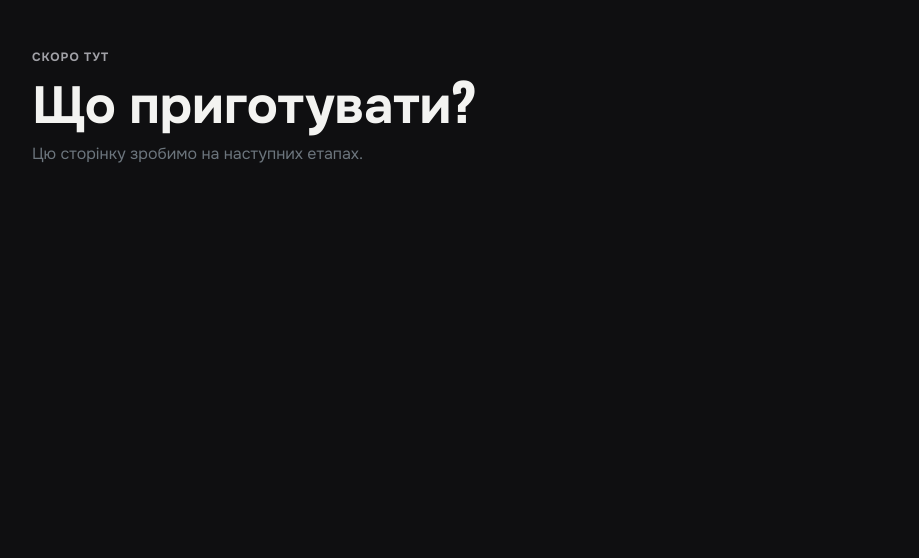
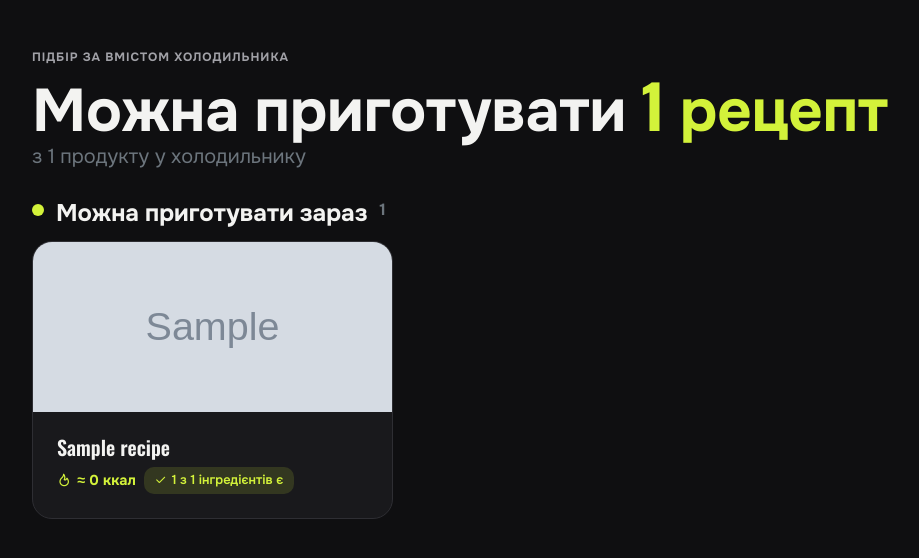
Before and after one commit to GreedyClark/Fridge_Recipe_App, a Django app: page /recipes/what-can-i-cook/ in a window 1280 px wide. Shown: the part 72-630 px from the top of the page, without its empty margins (50-969 px from the left). Run offline with Django 5.2, Linux system fonts and the light colour scheme; a user stored in the database is signed in; tables that the repository leaves empty hold one stand-in row (values such as "Sample post"); grey boxes marked "Sample" are stand-in pictures; parts of the project's set-up code (start-up, migrations or seed data) failed here and were passed over.

Commit message:
Add what can I cook page with missing products chips

```diff
--- a/recipes/services.py
+++ b/recipes/services.py
@@ -99,3 +99,28 @@ def write_off(user, product, quantity):
             item.delete()
         else:
             item.save(update_fields=["quantity"])
+
+
+
+@dataclass
+class MissingProduct:
+    product: object
+    available: float
+    shortage: float = 0
+    unlocks: int = 0
+
+
+def missing_products(matches, limit=10):
+    found = {}
+    for match in matches:
+        lacking = match.lacking
+        for ingredient in lacking:
+            item = found.setdefault(
+                ingredient.product.pk,
+                MissingProduct(product=ingredient.product, available=ingredient.available),
+            )
+            item.shortage = max(item.shortage, ingredient.shortage)
+            if len(lacking) == 1:
+                item.unlocks += 1
+    items = sorted(found.values(), key=lambda item: (-item.unlocks, item.product.name))
+    return items[:limit]
--- a/recipes/urls.py
+++ b/recipes/urls.py
@@ -10,10 +10,6 @@ urlpatterns = [
     path("", views.RecipeListView.as_view(), name="list"),
     path("<int:pk>/", views.RecipeDetailView.as_view(), name="detail"),
     path("<int:pk>/cook/", views.CookRecipeView.as_view(), name="cook"),
-    path(
-        "what-can-i-cook/",
-        ComingSoonView.as_view(extra_context={"page_title": "Що приготувати?"}),
-        name="what_can_i_cook",
-    ),
+    path("what-can-i-cook/", views.WhatCanICookView.as_view(), name="what_can_i_cook"),
     path("log/", ComingSoonView.as_view(extra_context={"page_title": "Журнал"}), name="log"),
 ]
--- a/recipes/views.py
+++ b/recipes/views.py
@@ -5,8 +5,19 @@ from django.shortcuts import get_object_or_404, redirect
 from django.views import View
 from django.views.generic import DetailView, TemplateView
 
+from fridge.models import FridgeItem
+
 from .models import CookingLog, Recipe
-from .services import ALMOST, READY, fridge_stock, match_recipe, match_recipes, write_off
+from .services import (
+    ALMOST,
+    MISSING,
+    READY,
+    fridge_stock,
+    match_recipe,
+    match_recipes,
+    missing_products,
+    write_off,
+)
 
 LIGHT_CALORIES = 500
 
@@ -62,6 +73,22 @@ class RecipeListView(LoginRequiredMixin, TemplateView):
         return context
 
 
+class WhatCanICookView(LoginRequiredMixin, TemplateView):
+    template_name = "recipes/what_can_i_cook.html"
+
+    def get_context_data(self, **kwargs):
+        context = super().get_context_data(**kwargs)
+        matches = match_recipes(self.request.user)
+        context["ready"] = [match for match in matches if match.status == READY]
+        context["almost"] = [match for match in matches if match.status == ALMOST]
+        context["missing"] = [match for match in matches if match.status == MISSING]
+        context["missing_products"] = missing_products(matches)
+        context["product_count"] = (
+            FridgeItem.objects.filter(user=self.request.user).values("product").distinct().count()
+        )
+        return context
+
+
 class RecipeDetailView(LoginRequiredMixin, DetailView):
     template_name = "recipes/recipe_detail.html"
     queryset = Recipe.objects.prefetch_related("ingredients__product")
--- a/static/css/style.css
+++ b/static/css/style.css
@@ -772,3 +772,51 @@ h1, h2, h3, .display-num {
         min-width: 6rem;
     }
 }
+.cook-title {
+    font-size: clamp(2.25rem, 6vw, 3.75rem);
+    line-height: 1;
+    margin: .5rem 0 0;
+}
+
+.section-heading {
+    display: flex;
+    align-items: center;
+    gap: .75rem;
+    margin-bottom: 1rem;
+}
+
+.section-heading h2 {
+    font-size: 1.5rem;
+    margin: 0;
+}
+
+.dot {
+    width: 12px;
+    height: 12px;
+    border-radius: 50%;
+    flex-shrink: 0;
+}
+
+.dot-ok {
+    background: var(--fr-accent);
+}
+
+.dot-warn {
+    background: var(--fr-warn);
+}
+
+.dot-danger {
+    background: var(--fr-danger);
+}
+
+.lacking-box {
+    background: rgba(245, 190, 85, .12);
+    color: var(--fr-warn);
+    border-radius: 12px;
+    padding: .75rem .875rem;
+    font-size: .9rem;
+}
+
+.recipe-card-photo-sm {
+    height: 110px;
+}
--- /dev/null
+++ b/templates/recipes/what_can_i_cook.html
@@ -0,0 +1,131 @@
+{% extends "base.html" %}
+{% load recipe_extras %}
+
+{% block title %}Що приготувати? · Fridge Recipe{% endblock %}
+
+{% block content %}
+<div class="mb-4">
+    <div class="page-label">Підбір за вмістом холодильника</div>
+    {% with count=ready|length %}
+        <h1 class="cook-title">Можна приготувати <span class="text-accent">{{ count }} {{ count|uk_plural:"рецепт,рецепти,рецептів" }}</span></h1>
+    {% endwith %}
+    <p class="text-secondary fs-5 mt-2 mb-0">
+        {% if product_count %}
+            з {{ product_count }} {{ product_count|uk_plural:"продукту,продуктів,продуктів" }} у холодильнику
+        {% else %}
+            Холодильник порожній — <a href="{% url 'fridge:add' %}" class="fw-semibold text-decoration-none">додай продукти</a>, і тут з'являться рецепти
+        {% endif %}
+    </p>
+</div>
+
+{% if missing_products %}
+    <div class="card mb-5">
+        <div class="card-body p-4 d-flex flex-column gap-3">
+            <div>
+                <h2 class="h5 fw-bold mb-1">Чого бракує?</h2>
+                <p class="text-secondary mb-0">Додай у холодильник — і відкриються нові рецепти</p>
+            </div>
+            <div class="d-flex flex-wrap gap-2">
+                {% for item in missing_products %}
+                    <a href="{% url 'fridge:add' %}?product={{ item.product.pk }}" class="chip">
+                        <i class="ti ti-plus"></i>
+                        {{ item.product.name }}{% if item.available %}, ще {{ item.shortage|floatformat:"-2" }} {{ item.product.get_default_unit_display }}{% endif %}
+                        {% if item.unlocks %}<span class="chip-tag">+{{ item.unlocks }} {{ item.unlocks|uk_plural:"рецепт,рецепти,рецептів" }}</span>{% endif %}
+                    </a>
+                {% endfor %}
+            </div>
+        </div>
+    </div>
+{% endif %}
+
+{% if ready %}
+    <section class="mb-5">
+        <div class="section-heading">
+            <span class="dot dot-ok"></span>
+            <h2>Можна приготувати зараз</h2>
+            <span class="text-secondary fw-bold">{{ ready|length }}</span>
+        </div>
+        <div class="row row-cols-1 row-cols-md-2 row-cols-lg-3 g-3">
+            {% for match in ready %}
+                <div class="col">
+                    <a href="{% url 'recipes:detail' match.recipe.pk %}" class="card recipe-card h-100">
+                        {% include "recipes/_photo.html" with recipe=match.recipe photo_class="recipe-card-photo" %}
+                        <div class="card-body d-flex flex-column gap-2">
+                            <h3 class="recipe-card-title">{{ match.recipe.name }}</h3>
+                            <div class="d-flex flex-wrap align-items-center gap-2">
+                                <span class="kcal"><i class="ti ti-flame"></i>≈ {{ match.nutrition.calories }} ккал</span>
+                                <span class="badge-status badge-ok"><i class="ti ti-check"></i>{{ match.ready_count }} з {{ match.ingredients|length }} інгредієнтів є</span>
+                            </div>
+                        </div>
+                    </a>
+                </div>
+            {% endfor %}
+        </div>
+    </section>
+{% endif %}
+
+{% if almost %}
+    <section class="mb-5">
+        <div class="section-heading">
+            <span class="dot dot-warn"></span>
+            <h2>Майже: бракує трохи</h2>
+            <span class="text-secondary fw-bold">{{ almost|length }}</span>
+        </div>
+        <div class="row row-cols-1 row-cols-md-2 row-cols-lg-3 g-3">
+            {% for match in almost %}
+                <div class="col">
+                    <a href="{% url 'recipes:detail' match.recipe.pk %}" class="card recipe-card h-100">
+                        {% include "recipes/_photo.html" with recipe=match.recipe photo_class="recipe-card-photo" %}
+                        <div class="card-body d-flex flex-column gap-2">
+                            <h3 class="recipe-card-title">{{ match.recipe.name }}</h3>
+                            <span class="kcal"><i class="ti ti-flame"></i>≈ {{ match.nutrition.calories }} ккал</span>
+                            <div class="lacking-box">
+                                <div class="fw-bold">Бракує:</div>
+                                {% for item in match.lacking %}
+                                    {% with unit=item.product.get_default_unit_display %}
+                                        <div class="text-body">{{ item.product.name }} — ще {{ item.shortage|floatformat:"-2" }} {{ unit }} (є {{ item.available|floatformat:"-2" }} з {{ item.needed|floatformat:"-2" }} {{ unit }})</div>
+                                    {% endwith %}
+                                {% endfor %}
+                            </div>
+                        </div>
+                    </a>
+                </div>
+            {% endfor %}
+        </div>
+    </section>
+{% endif %}
+
+{% if missing %}
+    <div class="card">
+        <div class="card-body d-flex flex-wrap align-items-center gap-3">
+            <span class="dot dot-danger"></span>
+            <div class="flex-grow-1 min-w-0">
+                {% with count=missing|length %}
+                    <div class="fw-bold">Ще {{ count }} {{ count|uk_plural:"рецепт,рецепти,рецептів" }}, для яких бракує багато інгредієнтів</div>
+                {% endwith %}
+                <div class="text-secondary text-truncate">{% for match in missing %}{{ match.recipe.name }}{% if not forloop.last %}, {% endif %}{% endfor %}</div>
+            </div>
+            <button class="btn btn-ghost" type="button" data-bs-toggle="collapse" data-bs-target="#missing-recipes" aria-expanded="false" aria-controls="missing-recipes">
+                Показати<i class="ti ti-chevron-down"></i>
+            </button>
+        </div>
+        <div class="collapse" id="missing-recipes">
+            <div class="card-body pt-0">
+                <div class="row row-cols-2 row-cols-lg-4 g-3">
+                    {% for match in missing %}
+                        <div class="col">
+                            <a href="{% url 'recipes:detail' match.recipe.pk %}" class="card recipe-card h-100">
+                                {% include "recipes/_photo.html" with recipe=match.recipe photo_class="recipe-card-photo-sm" %}
+                                <div class="card-body d-flex flex-column gap-2">
+                                    <h3 class="recipe-card-title">{{ match.recipe.name }}</h3>
+                                    <div class="mt-auto">{% include "recipes/_status_badge.html" %}</div>
+                                </div>
+                            </a>
+                        </div>
+                    {% endfor %}
+                </div>
+            </div>
+        </div>
+    </div>
+{% endif %}
+{% endblock %}
```
